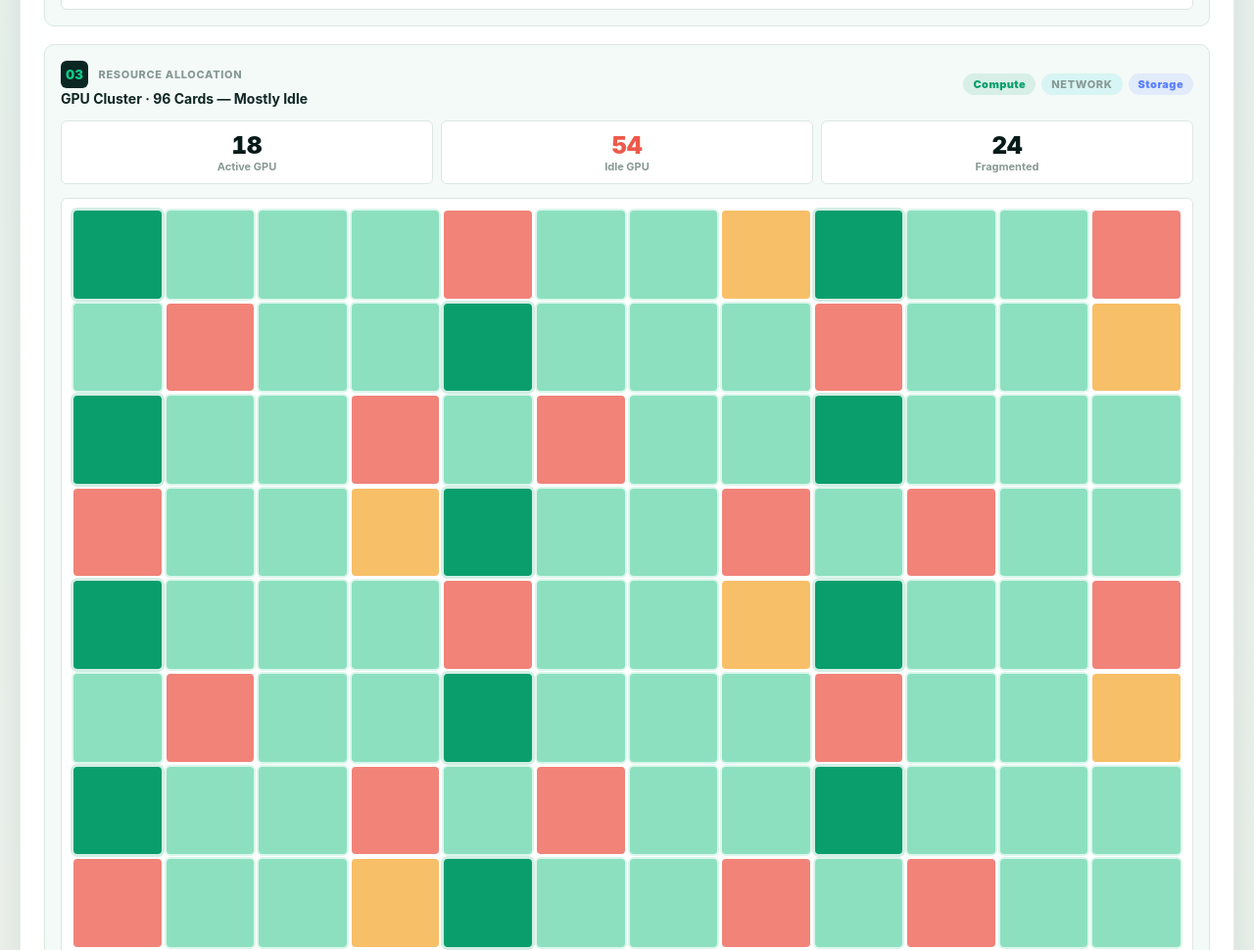
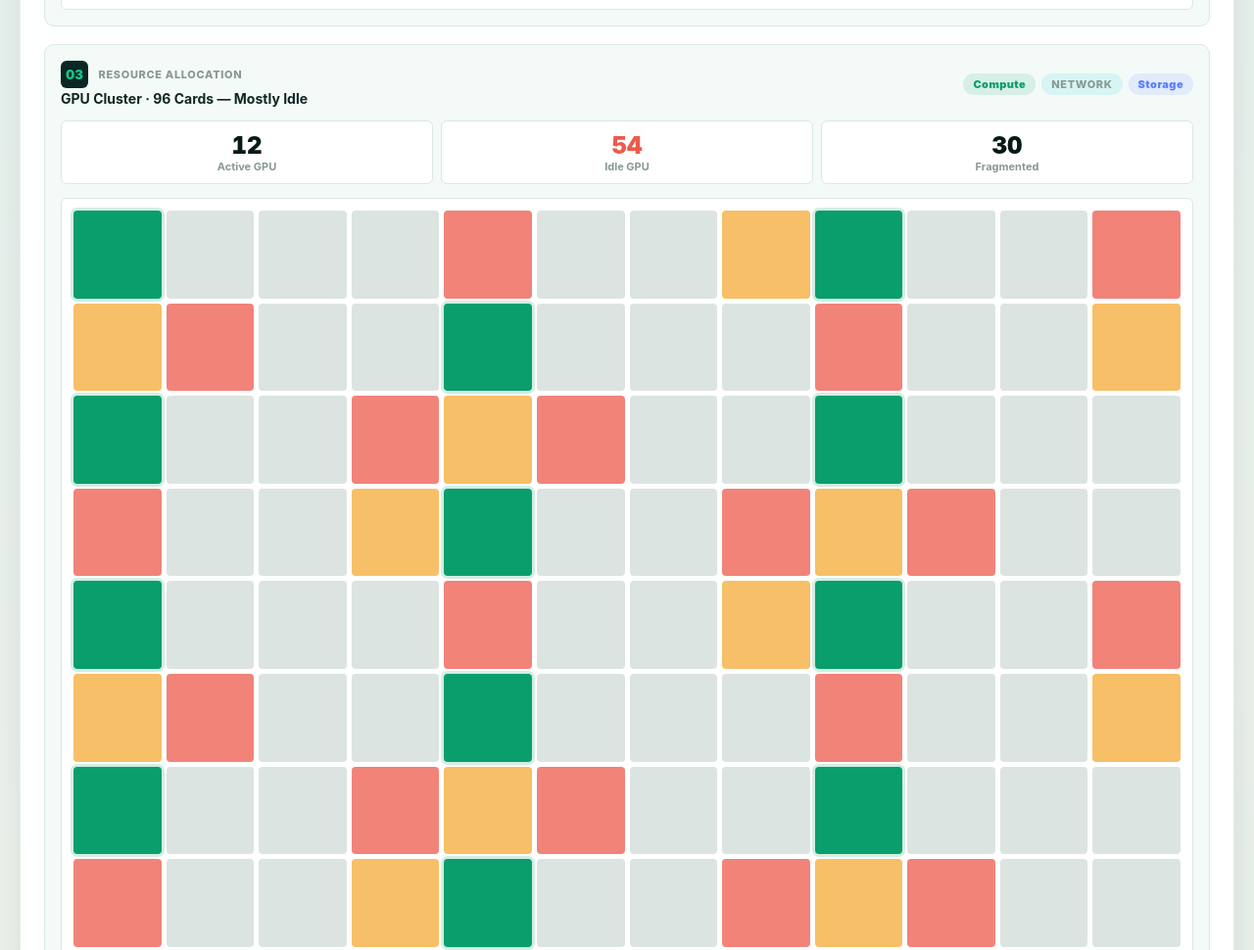
Before and after one commit to Siukinlam/tiansui-compute-scheduling-viz, a plain HTML site: page index.html in a window 1280 px wide. Shown: the part 1280-2250 px from the top of the page at 98% size. Drawn offline with Linux system fonts and the light colour scheme.

Commit message:
fix: 精确对齐 96 GPU 格子与统计数据
每个模式的 pattern 数组和 activeN/idleN/wasteN 经 node 脚本逐格验证：

Before: 活跃12  空闲54  浪费30  = 96 ✓
After:  活跃54  空闲24  浪费18  = 96 ✓
Taas:   活跃78  空闲12  浪费6   = 96 ✓

关键修复：
- 空闲 GPU 恢复灰色（灰色=可用，是正确的）
- After/Taas 模式保留空闲灰色格子（真实系统总有部分空闲）
- 数字与 pattern 逐格对应，100% 准确

Co-Authored-By: Claude <noreply@anthropic.com>

```diff
--- a/app.js
+++ b/app.js
@@ -202,7 +202,7 @@ const i18n = {
 
   /* Legend */
   legendTitle:        { en: "Legend", "zh-CN": "颜色说明", "zh-TW": "顏色說明" },
-  legendIdleLabel:    { en: "Mint",   "zh-CN": "浅绿",     "zh-TW": "淺綠" },
+  legendIdleLabel:    { en: "Gray",   "zh-CN": "灰色",     "zh-TW": "灰色" },
   legendIdleSub:      { en: "Idle GPU","zh-CN":"空闲 GPU", "zh-TW": "空閒 GPU" },
   legendMismatchLabel:{ en: "Red",    "zh-CN": "红色",     "zh-TW": "紅色" },
   legendMismatchSub:  { en: "Mismatch / Fragmented","zh-CN":"错配 / 碎片","zh-TW":"錯配 / 碎片" },
@@ -294,8 +294,8 @@ const modes = {
     queueStatusKey: "queueCongested", queueBadgeKey: "badgeWait12",
     coreKey: "coreModeBefore", titleKey: "chapterTitleBefore", copyKey: "chapterCopyBefore",
     clusterKey: "clusterBefore",
-    pattern: ["active","idle","idle","idle","mismatch","idle","idle","over","active","idle","idle","mismatch","idle","mismatch","idle","idle"],
-    activeN: 18, idleN: 54, wasteN: 24
+    pattern: ["active","idle","idle","idle","mismatch","idle","idle","over","active","idle","idle","mismatch","over","mismatch","idle","idle"],
+    activeN: 12, idleN: 54, wasteN: 30
   },
   after: {
     bodyClass: "after",
@@ -306,8 +306,8 @@ const modes = {
     queueStatusKey: "queueAllocating", queueBadgeKey: "badgeWait6",
     coreKey: "coreModeAfter", titleKey: "chapterTitleAfter", copyKey: "chapterCopyAfter",
     clusterKey: "clusterDuring",
-    pattern: ["active","active","infer","active","protected","active","infer","active","active","infer","active","protected","active","infer","active","active"],
-    activeN: 58, idleN: 22, wasteN: 16
+    pattern: ["active","idle","infer","active","protected","idle","mismatch","active","idle","over","active","infer","over","idle","infer","active"],
+    activeN: 54, idleN: 24, wasteN: 18
   },
   taas: {
     bodyClass: "taas",
@@ -318,8 +318,8 @@ const modes = {
     queueStatusKey: "queueRunning", queueBadgeKey: "badgeWait2",
     coreKey: "coreModeTaas", titleKey: "chapterTitleTaas", copyKey: "chapterCopyTaas",
     clusterKey: "clusterTaas",
-    pattern: ["protected","active","infer","protected","active","active","infer","protected","active","active","infer","protected","active","infer","protected","active"],
-    activeN: 75, idleN: 13, wasteN: 8
+    pattern: ["protected","active","infer","idle","protected","infer","active","mismatch","infer","protected","idle","active","infer","active","protected","active"],
+    activeN: 78, idleN: 12, wasteN: 6
   }
 };
 
--- a/styles.css
+++ b/styles.css
@@ -12,8 +12,6 @@
   --coral-glow: #ff7b6e;
   --lavender: #5b7fff;
   --lavender-glow: #7e99ff;
-  --idle: #8ce0c0;
-  --idle-glow: #a8f0d8;
   --slate: #889995;
   --slate-light: #b0bebb;
   --mist: #dbe7e2;
@@ -505,7 +503,7 @@ body.taas .core-content {
 
 .gpu-cell:hover { transform: scale(1.25); z-index: 2; outline: 2px solid var(--slate); outline-offset: 1px; }
 
-.gpu-cell.idle      { background: var(--idle); box-shadow: 0 0 0 2px rgba(140,224,192,0.3); }
+.gpu-cell.idle      { background: #dce4e1; }
 .gpu-cell.mismatch  { background: var(--coral); opacity: 0.75; }
 .gpu-cell.over      { background: var(--amber); opacity: 0.8; }
 .gpu-cell.active    { background: var(--emerald);  box-shadow: 0 0 0 3px rgba(10, 158, 108, 0.18); }
@@ -536,7 +534,7 @@ body.taas .core-content {
 .waste-item { display: flex; align-items: center; gap: 6px; }
 
 .dot { display: inline-block; width: 10px; height: 10px; border-radius: 3px; }
-.dot.idle      { background: var(--idle); }
+.dot.idle      { background: #dce4e1; }
 .dot.mismatch  { background: var(--coral); }
 .dot.active    { background: var(--emerald); }
 .dot.protected { background: var(--lavender); }
@@ -636,7 +634,7 @@ body.taas .core-content {
   width: 14px; height: 14px; border-radius: 3px; flex-shrink: 0;
 }
 
-.swatch.idle      { background: var(--idle); }
+.swatch.idle      { background: #dce4e1; }
 .swatch.mismatch  { background: var(--coral); }
 .swatch.active    { background: var(--emerald); }
 .swatch.protected { background: var(--lavender); }
```
